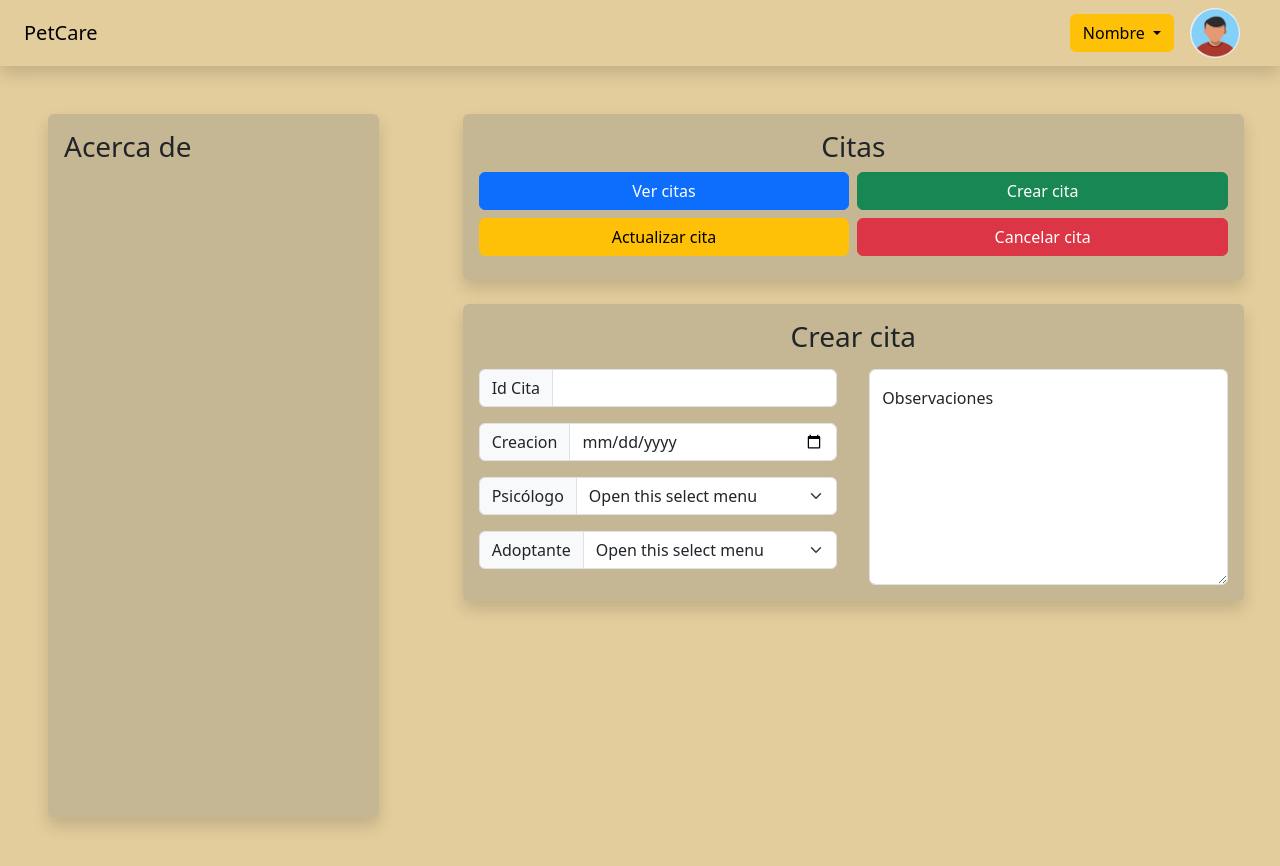
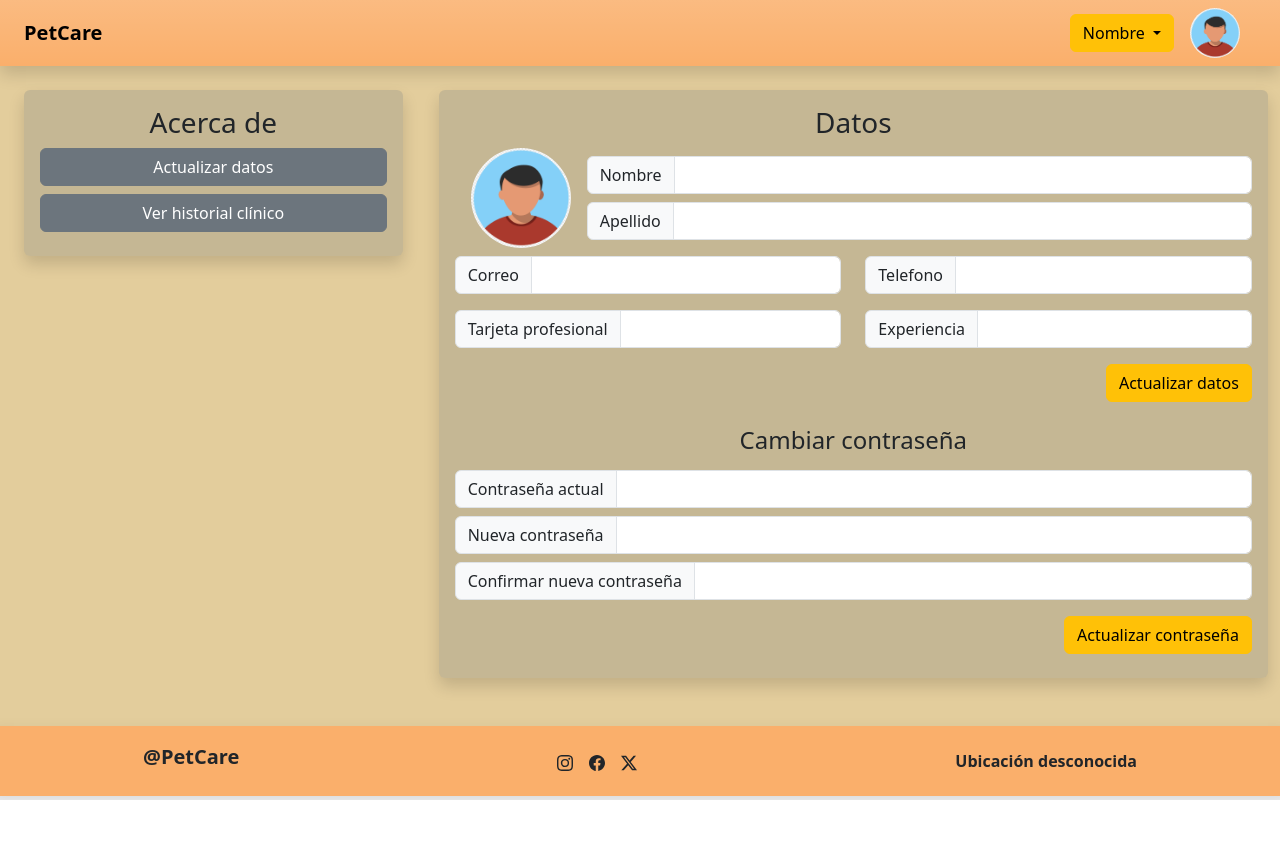
Before and after one commit to JuanMoreno0817/PetCare, an Angular app in the folder PetCareFront/PetCare/: page / in a window 1280 px wide. After the commit the page ends 800 px from the top, so only its background shows below. Built offline with nearby package versions, Linux system fonts and the light colour scheme.

Commit message:
Add Components: Veterinario, Footer.

```diff
--- a/PetCareFront/PetCare/src/app/app.component.html
+++ b/PetCareFront/PetCare/src/app/app.component.html
@@ -1,2 +1,3 @@
 <app-navbar></app-navbar>
-<app-psicologo></app-psicologo>
+<app-veterinario></app-veterinario>
+<app-footer></app-footer>
--- a/PetCareFront/PetCare/src/app/app.module.ts
+++ b/PetCareFront/PetCare/src/app/app.module.ts
@@ -5,12 +5,16 @@ import { AppRoutingModule } from './app-routing.module';
 import { AppComponent } from './app.component';
 import { NavbarComponent } from './navbar/navbar.component';
 import { PsicologoComponent } from './psicologo/psicologo.component';
+import { VeterinarioComponent } from './veterinario/veterinario.component';
+import { FooterComponent } from './footer/footer.component';
 
 @NgModule({
   declarations: [
     AppComponent,
     NavbarComponent,
-    PsicologoComponent
+    PsicologoComponent,
+    VeterinarioComponent,
+    FooterComponent
   ],
   imports: [
     BrowserModule,
--- /dev/null
+++ b/PetCareFront/PetCare/src/app/footer/footer.component.html
@@ -0,0 +1,21 @@
+<div class="row justify-content-around shadow" style="background-color: rgb(250, 175, 107); height: 70px;">
+    <div class="col-auto my-auto"><h1 class="fs-5 fw-bold">&#64;PetCare</h1></div>
+    <div class="col-auto my-auto">
+        <a class="link link-dark text-decoration-none mx-2" href="#"><svg xmlns="http://www.w3.org/2000/svg" width="16"
+                height="16" fill="currentColor" class="bi bi-instagram" viewBox="0 0 16 16">
+                <path
+                    d="M8 0C5.829 0 5.556.01 4.703.048 3.85.088 3.269.222 2.76.42a3.9 3.9 0 0 0-1.417.923A3.9 3.9 0 0 0 .42 2.76C.222 3.268.087 3.85.048 4.7.01 5.555 0 5.827 0 8.001c0 2.172.01 2.444.048 3.297.04.852.174 1.433.372 1.942.205.526.478.972.923 1.417.444.445.89.719 1.416.923.51.198 1.09.333 1.942.372C5.555 15.99 5.827 16 8 16s2.444-.01 3.298-.048c.851-.04 1.434-.174 1.943-.372a3.9 3.9 0 0 0 1.416-.923c.445-.445.718-.891.923-1.417.197-.509.332-1.09.372-1.942C15.99 10.445 16 10.173 16 8s-.01-2.445-.048-3.299c-.04-.851-.175-1.433-.372-1.941a3.9 3.9 0 0 0-.923-1.417A3.9 3.9 0 0 0 13.24.42c-.51-.198-1.092-.333-1.943-.372C10.443.01 10.172 0 7.998 0zm-.717 1.442h.718c2.136 0 2.389.007 3.232.046.78.035 1.204.166 1.486.275.373.145.64.319.92.599s.453.546.598.92c.11.281.24.705.275 1.485.039.843.047 1.096.047 3.231s-.008 2.389-.047 3.232c-.035.78-.166 1.203-.275 1.485a2.5 2.5 0 0 1-.599.919c-.28.28-.546.453-.92.598-.28.11-.704.24-1.485.276-.843.038-1.096.047-3.232.047s-2.39-.009-3.233-.047c-.78-.036-1.203-.166-1.485-.276a2.5 2.5 0 0 1-.92-.598 2.5 2.5 0 0 1-.6-.92c-.109-.281-.24-.705-.275-1.485-.038-.843-.046-1.096-.046-3.233s.008-2.388.046-3.231c.036-.78.166-1.204.276-1.486.145-.373.319-.64.599-.92s.546-.453.92-.598c.282-.11.705-.24 1.485-.276.738-.034 1.024-.044 2.515-.045zm4.988 1.328a.96.96 0 1 0 0 1.92.96.96 0 0 0 0-1.92m-4.27 1.122a4.109 4.109 0 1 0 0 8.217 4.109 4.109 0 0 0 0-8.217m0 1.441a2.667 2.667 0 1 1 0 5.334 2.667 2.667 0 0 1 0-5.334" />
+            </svg></a>
+        <a class="link link-dark text-decoration-none mx-2" href="#"><svg xmlns="http://www.w3.org/2000/svg" width="16"
+                height="16" fill="currentColor" class="bi bi-facebook" viewBox="0 0 16 16">
+                <path
+                    d="M16 8.049c0-4.446-3.582-8.05-8-8.05C3.58 0-.002 3.603-.002 8.05c0 4.017 2.926 7.347 6.75 7.951v-5.625h-2.03V8.05H6.75V6.275c0-2.017 1.195-3.131 3.022-3.131.876 0 1.791.157 1.791.157v1.98h-1.009c-.993 0-1.303.621-1.303 1.258v1.51h2.218l-.354 2.326H9.25V16c3.824-.604 6.75-3.934 6.75-7.951" />
+            </svg></a>
+        <a class="link link-dark text-decoration-none mx-2" href="#"><svg xmlns="http://www.w3.org/2000/svg" width="16"
+                height="16" fill="currentColor" class="bi bi-twitter-x" viewBox="0 0 16 16">
+                <path
+                    d="M12.6.75h2.454l-5.36 6.142L16 15.25h-4.937l-3.867-5.07-4.425 5.07H.316l5.733-6.57L0 .75h5.063l3.495 4.633L12.601.75Zm-.86 13.028h1.36L4.323 2.145H2.865z" />
+            </svg></a>
+    </div>
+    <div class="col-auto my-auto"><a class="link link-dark text-decoration-none fw-bold" href="#">Ubicación desconocida</a></div>
+</div>
--- a/PetCareFront/PetCare/src/app/navbar/navbar.component.html
+++ b/PetCareFront/PetCare/src/app/navbar/navbar.component.html
@@ -1,5 +1,5 @@
-<nav class="navbar justify-content-between shadow px-4" style="background-color: rgb(227, 205, 156);">
-    <a class="navbar-brand">PetCare</a>
+<nav class="navbar bg-gradient justify-content-between shadow px-4" style="background-color: rgb(250, 175, 107);">
+    <a class="navbar-brand fw-bold">PetCare</a>
     <div class="d-flex">
       <div class="btn-group m-auto">
         <button type="button" class="btn btn-warning dropdown-toggle" data-bs-toggle="dropdown" aria-expanded="false">
--- a/PetCareFront/PetCare/src/app/psicologo/psicologo.component.html
+++ b/PetCareFront/PetCare/src/app/psicologo/psicologo.component.html
@@ -1,10 +1,18 @@
 <div class="row h-100 m-0" style="background-color: rgb(227, 205, 156);">
-    <div class="col-4 p-5 h-100">
-        <div class="bg-secondary bg-opacity-25 p-3 rounded shadow h-100">
-            <h1 class="fs-3">Acerca de</h1>
+    <div class="col-sm-4 col-md-4 col-lg-4 p-4">
+        <div class="bg-secondary bg-opacity-25 p-3 rounded shadow">
+            <h1 class="fs-3 text-center">Acerca de</h1>
+            <div class="align-middle">
+                <div class="d-grid my-2">
+                    <button type="button" class="btn btn-secondary">Actualizar datos</button>
+                </div>
+                <div class="d-grid my-2">
+                    <button type="button" class="btn btn-secondary">Citas</button>
+                </div>
+            </div>
         </div>
     </div>
-    <div class="col-8 p-5 ">
+    <div class="col-sm-7 col-md-7 col-lg-8 p-4">
         <div class="row mb-4">
             <div class="col bg-secondary bg-opacity-25 p-3 rounded shadow h-50">
                 <h1 class="fs-3 text-center">Citas</h1>
--- /dev/null
+++ b/PetCareFront/PetCare/src/app/veterinario/veterinario.component.html
@@ -0,0 +1,91 @@
+<div class="row m-0" style="background-color: rgb(227, 205, 156);">
+    <div class="col-sm-4 col-md-4 col-lg-4 p-4">
+        <div class="bg-secondary bg-opacity-25 p-3 rounded shadow">
+            <h1 class="fs-3 text-center">Acerca de</h1>
+            <div class="align-middle">
+                <div class="d-grid my-2">
+                    <button type="button" class="btn btn-secondary">Actualizar datos</button>
+                </div>
+                <div class="d-grid my-2">
+                    <button type="button" class="btn btn-secondary">Ver historial clínico</button>
+                </div>
+            </div>
+        </div>
+    </div>
+    <div class="col-sm-7 col-md-7 col-lg-8 p-4">
+        <div class="row mb-4">
+            <div class="col bg-secondary bg-opacity-25 p-3 rounded shadow h-50">
+                <h1 class="fs-3 text-center">Datos</h1>
+                <div class="d-flex w-100">
+                    <img src="../../assets/UsuarioSinFondo.png" class="rounded-circle mx-3" width="100" />
+                    <div class="w-100">
+                        <div class="input-group my-2">
+                            <span class="input-group-text" id="inputGroup-sizing-default">Nombre</span>
+                            <input type="text" class="form-control" aria-label="Sizing example input"
+                                aria-describedby="inputGroup-sizing-default">
+                        </div>
+                        <div class="input-group my-2">
+                            <span class="input-group-text" id="inputGroup-sizing-default">Apellido</span>
+                            <input type="text" class="form-control" aria-label="Sizing example input"
+                                aria-describedby="inputGroup-sizing-default">
+                        </div>
+                    </div>
+                </div>
+                <div class="row">
+                    <div class="col">
+                        <div class="input-group my-2">
+                            <span class="input-group-text" id="inputGroup-sizing-default">Correo</span>
+                            <input type="text" class="form-control" aria-label="Sizing example input"
+                                aria-describedby="inputGroup-sizing-default">
+                        </div>
+                    </div>
+                    <div class="col">
+                        <div class="input-group my-2">
+                            <span class="input-group-text" id="inputGroup-sizing-default">Telefono</span>
+                            <input type="text" class="form-control" aria-label="Sizing example input"
+                                aria-describedby="inputGroup-sizing-default">
+                        </div>
+                    </div>
+                </div>
+                <div class="row">
+                    <div class="col">
+                        <div class="input-group my-2">
+                            <span class="input-group-text" id="inputGroup-sizing-default">Tarjeta profesional</span>
+                            <input type="text" class="form-control" aria-label="Sizing example input"
+                                aria-describedby="inputGroup-sizing-default">
+                        </div>
+                    </div>
+                    <div class="col">
+                        <div class="input-group my-2">
+                            <span class="input-group-text" id="inputGroup-sizing-default">Experiencia</span>
+                            <input type="text" class="form-control" aria-label="Sizing example input"
+                                aria-describedby="inputGroup-sizing-default">
+                        </div>
+                    </div>
+                </div>
+                <div class="d-flex justify-content-end">
+                    <button type="button" class="btn btn-warning my-2">Actualizar datos</button>
+                </div>
+                <h1 class="fs-4 my-3 text-center">Cambiar contraseña</h1>
+                <div class="input-group my-2">
+                    <span class="input-group-text" id="inputGroup-sizing-default">Contraseña actual</span>
+                    <input type="text" class="form-control" aria-label="Sizing example input"
+                        aria-describedby="inputGroup-sizing-default">
+                </div>
+                <div class="input-group my-2">
+                    <span class="input-group-text" id="inputGroup-sizing-default">Nueva contraseña</span>
+                    <input type="text" class="form-control" aria-label="Sizing example input"
+                        aria-describedby="inputGroup-sizing-default">
+                </div>
+                <div class="input-group my-2">
+                    <span class="input-group-text" id="inputGroup-sizing-default">Confirmar nueva contraseña</span>
+                    <input type="text" class="form-control" aria-label="Sizing example input"
+                        aria-describedby="inputGroup-sizing-default">
+                </div>
+                <div class="d-flex justify-content-end">
+                    <button type="button" class="btn btn-warning my-2">Actualizar contraseña</button>
+                </div>
+            </div>
+        </div>
+    </div>
+</div>
```
Also changed, not shown: PetCareFront/PetCare/src/app/footer/footer.component.ts (added, +10 -0 lines), PetCareFront/PetCare/src/app/veterinario/veterinario.component.ts (added, +10 -0 lines), PetCareFront/PetCare/src/app/footer/footer.component.css (added), PetCareFront/PetCare/src/app/veterinario/veterinario.component.css (added), 2 other files (tests, documents, lock files or other folders).
